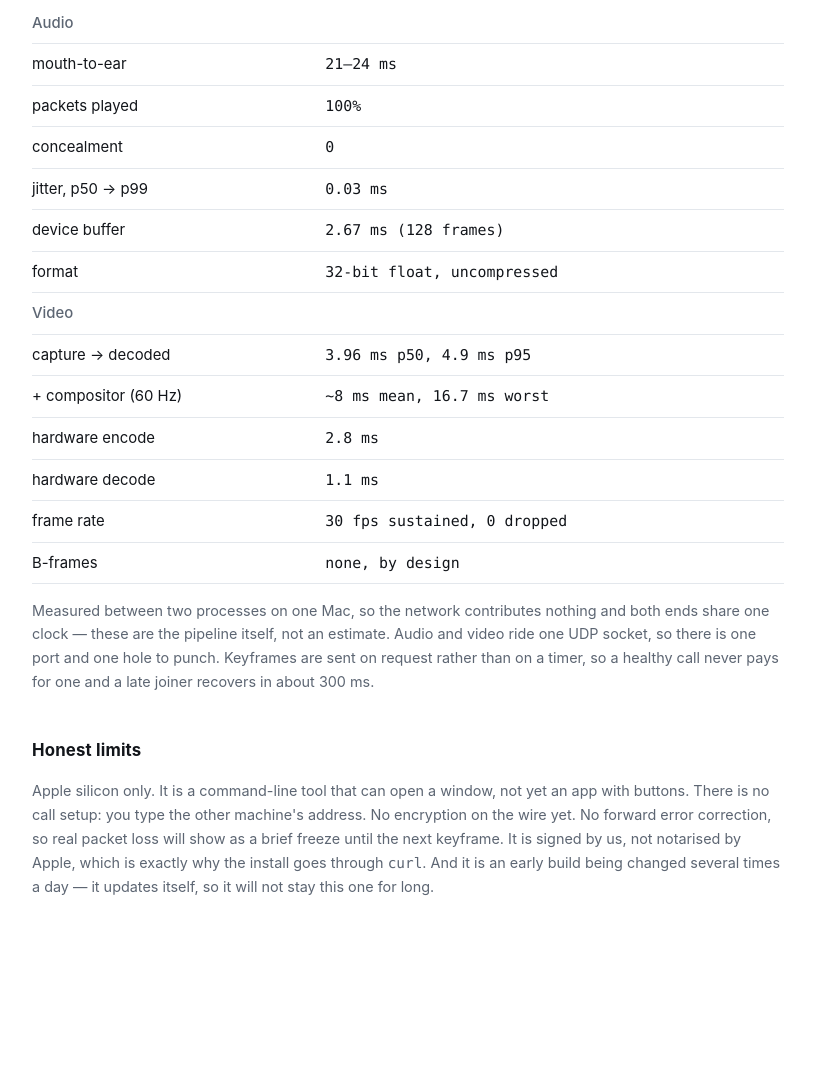
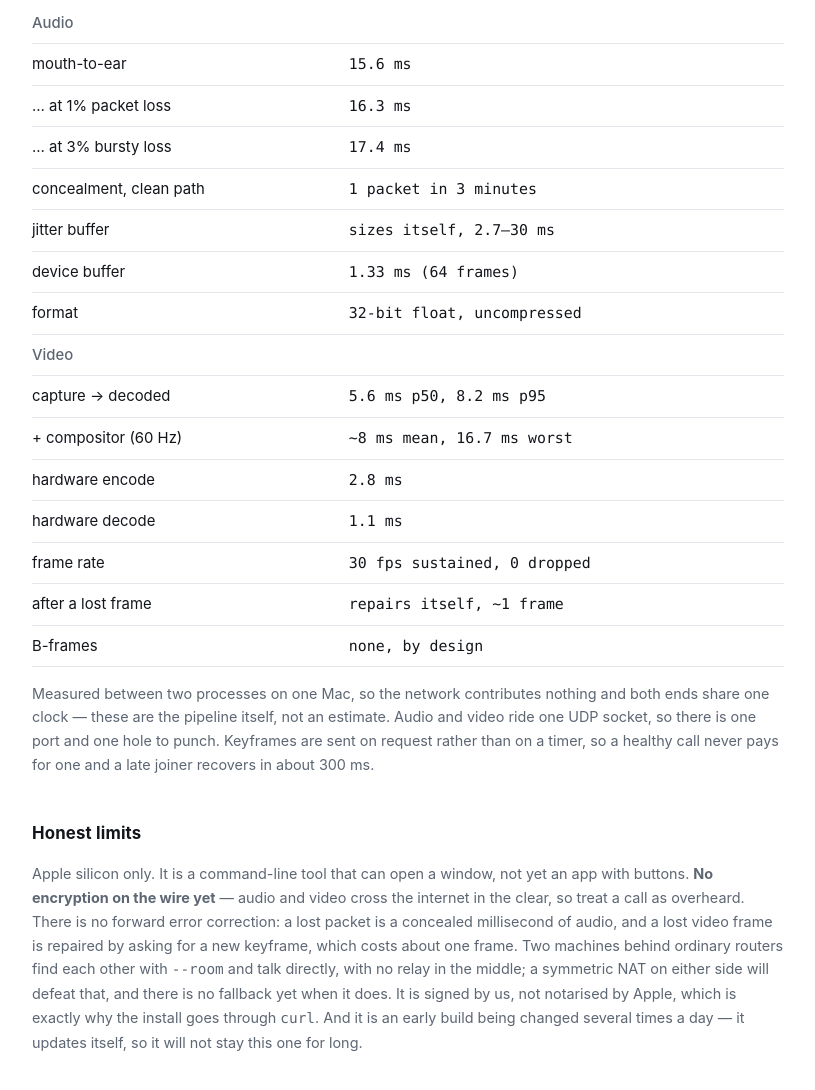
Before and after one commit to deshmukhpatel98/tokkah, a website: page tape-app/public/macos/index.html in a window 1280 px wide. Shown: the part 778-1868 px from the top of the page, without its empty margins (232-1047 px from the left). Before the commit the page ends 1788 px from the top, so only its background shows below. Drawn offline with Linux system fonts and the light colour scheme.

Commit message:
17.79b: the release gate can now fail, and the download page stops quoting stale numbers
release.sh ended with `curl manifest.json && echo; echo "released $VER"`. After
shipping 0.7.0 it printed the STALE 0.6.0 manifest and still declared success.
Prod was fine, but a genuinely failed deploy would have passed identically, so
the step was decoration. It now polls the cache-busted manifest until the served
version matches (20 x 3 s), then fetches the tarball and checks its SHA-256
against what the manifest promises -- the same two things the auto-updater
checks -- and exits non-zero on either. Verified by cutting 0.7.1 through it.

Self-update re-verified end to end from a RUNNING instance: 0.7.0 fetched from
prod, detected 0.7.1, downloaded, verified, re-exec'd, process alive, audio
still reporting across the restart (72 report lines). That is the property that
protects the machine I cannot reach.

/macos page: m2e 21-24 -> 15.6 ms, plus the 1% and 3%-burst-loss figures, the
self-sizing buffer, 64-frame device buffer, and video capture->decoded 5.6 ms.
Honest limits rewritten: --room finds two machines behind ordinary routers with
no relay (symmetric NAT still defeats it, no fallback yet), a lost video frame
now costs about one frame rather than "until the next keyframe", and the lack of
encryption is stated plainly -- a call is overheard.

Co-Authored-By: Claude Opus 5 <noreply@anthropic.com>

```diff
--- a/tape-app/public/macos/index.html
+++ b/tape-app/public/macos/index.html
@@ -52,18 +52,20 @@
   <h2>Where it is</h2>
   <table>
     <tr><th>Audio</th><th></th></tr>
-    <tr><td>mouth-to-ear</td><td class=n>21–24 ms</td></tr>
-    <tr><td>packets played</td><td class=n>100%</td></tr>
-    <tr><td>concealment</td><td class=n>0</td></tr>
-    <tr><td>jitter, p50 → p99</td><td class=n>0.03 ms</td></tr>
-    <tr><td>device buffer</td><td class=n>2.67 ms (128 frames)</td></tr>
+    <tr><td>mouth-to-ear</td><td class=n>15.6 ms</td></tr>
+    <tr><td>&hellip; at 1% packet loss</td><td class=n>16.3 ms</td></tr>
+    <tr><td>&hellip; at 3% bursty loss</td><td class=n>17.4 ms</td></tr>
+    <tr><td>concealment, clean path</td><td class=n>1 packet in 3 minutes</td></tr>
+    <tr><td>jitter buffer</td><td class=n>sizes itself, 2.7&ndash;30 ms</td></tr>
+    <tr><td>device buffer</td><td class=n>1.33 ms (64 frames)</td></tr>
     <tr><td>format</td><td class=n>32-bit float, uncompressed</td></tr>
     <tr><th>Video</th><th></th></tr>
-    <tr><td>capture → decoded</td><td class=n>3.96 ms p50, 4.9 ms p95</td></tr>
+    <tr><td>capture &rarr; decoded</td><td class=n>5.6 ms p50, 8.2 ms p95</td></tr>
     <tr><td>+ compositor (60 Hz)</td><td class=n>~8 ms mean, 16.7 ms worst</td></tr>
     <tr><td>hardware encode</td><td class=n>2.8 ms</td></tr>
     <tr><td>hardware decode</td><td class=n>1.1 ms</td></tr>
     <tr><td>frame rate</td><td class=n>30 fps sustained, 0 dropped</td></tr>
+    <tr><td>after a lost frame</td><td class=n>repairs itself, ~1 frame</td></tr>
     <tr><td>B-frames</td><td class=n>none, by design</td></tr>
   </table>
   <p class=note>Measured between two processes on one Mac, so the network contributes nothing
@@ -74,9 +76,13 @@
 
   <h2>Honest limits</h2>
   <p class=note>Apple silicon only. It is a command-line tool that can open a window, not yet
-     an app with buttons. There is no call setup: you type the other machine's address. No
-     encryption on the wire yet. No forward error correction, so real packet loss will show as
-     a brief freeze until the next keyframe. It is signed by us, not notarised by Apple, which
-     is exactly why the install goes through <code>curl</code>. And it is an early build being
-     changed several times a day — it updates itself, so it will not stay this one for long.</p>
+     an app with buttons. <strong>No encryption on the wire yet</strong> &mdash; audio and video
+     cross the internet in the clear, so treat a call as overheard. There is no forward error
+     correction: a lost packet is a concealed millisecond of audio, and a lost video frame is
+     repaired by asking for a new keyframe, which costs about one frame. Two machines behind
+     ordinary routers find each other with <code>--room</code> and talk directly, with no relay
+     in the middle; a symmetric NAT on either side will defeat that, and there is no fallback
+     yet when it does. It is signed by us, not notarised by Apple, which is exactly why the
+     install goes through <code>curl</code>. And it is an early build being changed several
+     times a day &mdash; it updates itself, so it will not stay this one for long.</p>
 </main>
```
Also changed, not shown: tape-app/public/macos/manifest.json, 9 other files.
